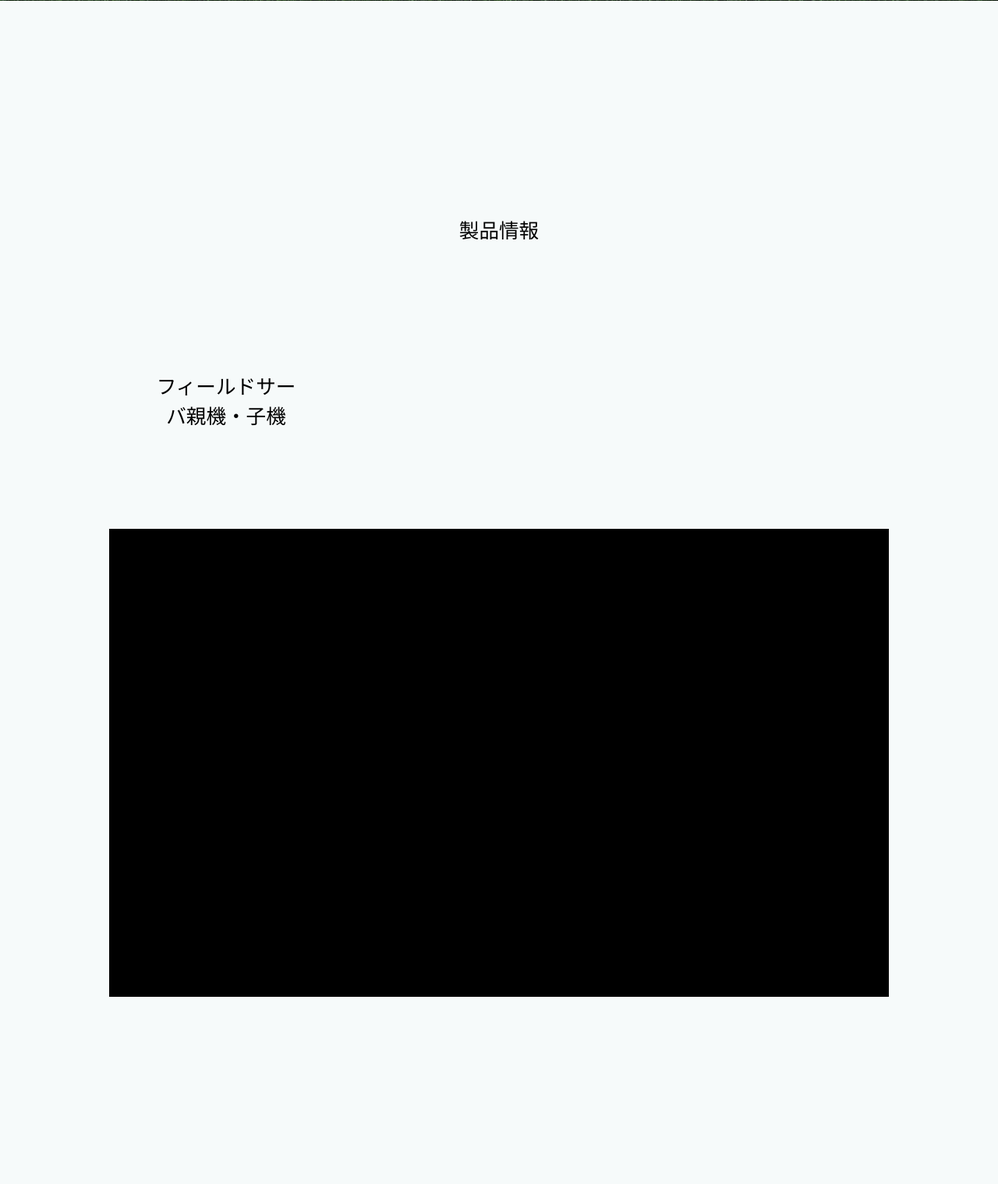
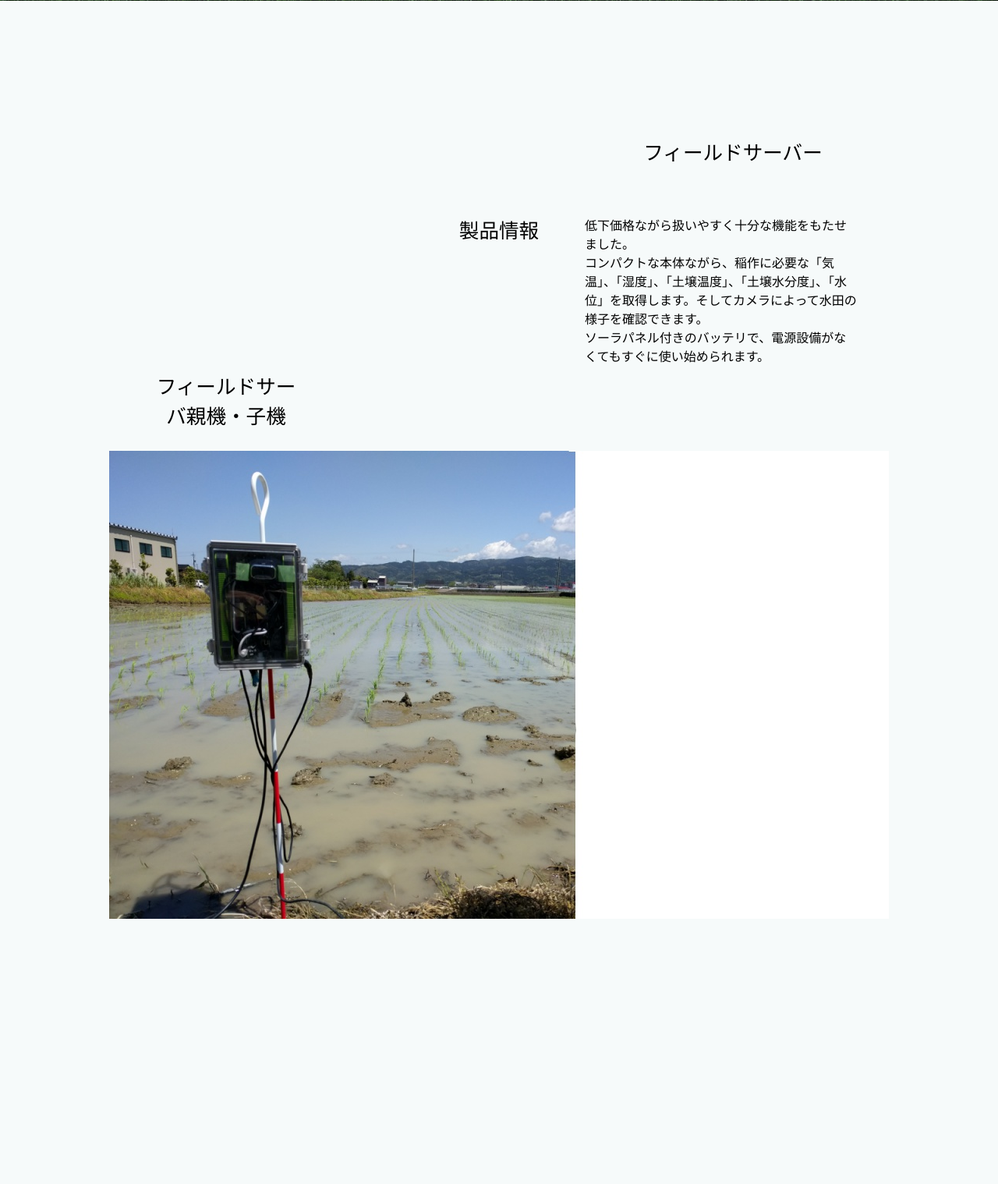
Before and after one commit to kiyokuro/Project-One-webpage, a PHP site: page / in a window 1280 px wide. Shown: the part 722-2240 px from the top of the page at 78% size. Run offline with PHP 8.4, Linux system fonts and the light colour scheme.

Commit message:
add button and product explanation

```diff
--- a/index.php
+++ b/index.php
@@ -87,8 +87,18 @@
 </div>
 <div id="content2">
 	<div id="product1">
+		<img src="res/images/product_field_server.jpg">
+	</div>
+	<div id="productExplanationTitle1">
+		フィールドサーバー
+	</div>
+	<div id="productExplanationMessege1">
+		低下価格ながら扱いやすく十分な機能をもたせました。<br>
+		コンパクトな本体ながら、稲作に必要な「気温」、「湿度」、「土壌温度」、「土壌水分度」、「水位」を取得します。そしてカメラによって水田の様子を確認できます。<br>
+		ソーラパネル付きのバッテリで、電源設備がなくてもすぐに使い始められます。<br>
 	</div>
 	<div id="product2">
+		<img src="res/images/product_webpage.jpg">
 	</div>
 </div>
 
--- a/res/index_layout.css
+++ b/res/index_layout.css
@@ -138,11 +138,10 @@
 div#product1{
 	height: 600px;
 	width: 1000px;
-	background-color: rgba(0,0,0,1);
 	color: #ffffff;
 	font-size: 1.2rem;
 	position: absolute;
-	top: 1700px;
+	top: 1600px;
 	right: 0px;
 	bottom: 0;
 	left: 0px;
@@ -151,15 +150,34 @@
 div#product2{
 	height: 600px;
 	width: 1000px;
-	background-color: rgba(0,0,0,1);
 	color: #ffffff;
 	font-size: 1.2rem;
 	position: absolute;
-	top: 3100px;
+	top: 3000px;
 	right: 0px;
 	bottom: 0;
 	left: 0px;
 	margin: auto;
+}
+div#productExplanationTitle1{
+	color: #000000;
+	font-size: 1.6rem;
+	position: absolute;
+	top: 900px;
+	right: 0px;
+	bottom: 0;
+	left: 600px;
+}
+div#productExplanationMessege1{
+	width: 350px;
+	color: #000000;
+	font-size: 1rem;
+	position: absolute;
+	top: 1000px;
+	right: 0px;
+	bottom: 0;
+	left: 750px;
+	text-align : left ;
 }
 
 /*============================================
```
Also changed, not shown: res/images/product_field_server.jpg (added), res/images/product_webpage.jpg (added), 2 other files.
